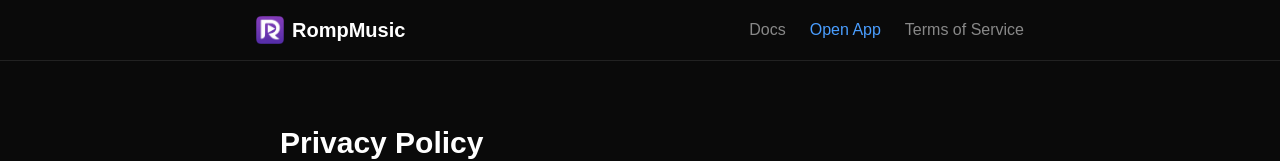
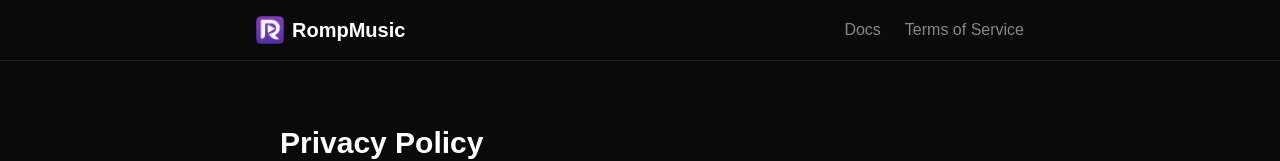
Before and after one commit to 151henry151/rompmusic-website, a Next.js app: page /privacy in a window 1280 px wide. Shown: the top 161 px of the page. Built offline with nearby package versions, Linux system fonts and the light colour scheme.

Commit message:
Remove Open App link from ToS and Privacy page headers

```diff
--- a/src/app/privacy/page.tsx
+++ b/src/app/privacy/page.tsx
@@ -17,7 +17,6 @@ export default function PrivacyPage() {
           </Link>
           <div className="flex gap-6">
             <Link href="/docs" className="text-[#888] hover:text-white transition">Docs</Link>
-            <a href="https://demo.rompmusic.com/client/" className="text-[#4a9eff] hover:underline">Open App</a>
             <Link href="/tos" className="text-[#888] hover:text-white transition">Terms of Service</Link>
           </div>
         </nav>
--- a/src/app/tos/page.tsx
+++ b/src/app/tos/page.tsx
@@ -17,7 +17,6 @@ export default function TOSPage() {
           </Link>
           <div className="flex gap-6">
             <Link href="/docs" className="text-[#888] hover:text-white transition">Docs</Link>
-            <a href="https://demo.rompmusic.com/client/" className="text-[#4a9eff] hover:underline">Open App</a>
             <Link href="/privacy" className="text-[#888] hover:text-white transition">Privacy Policy</Link>
           </div>
         </nav>
```
